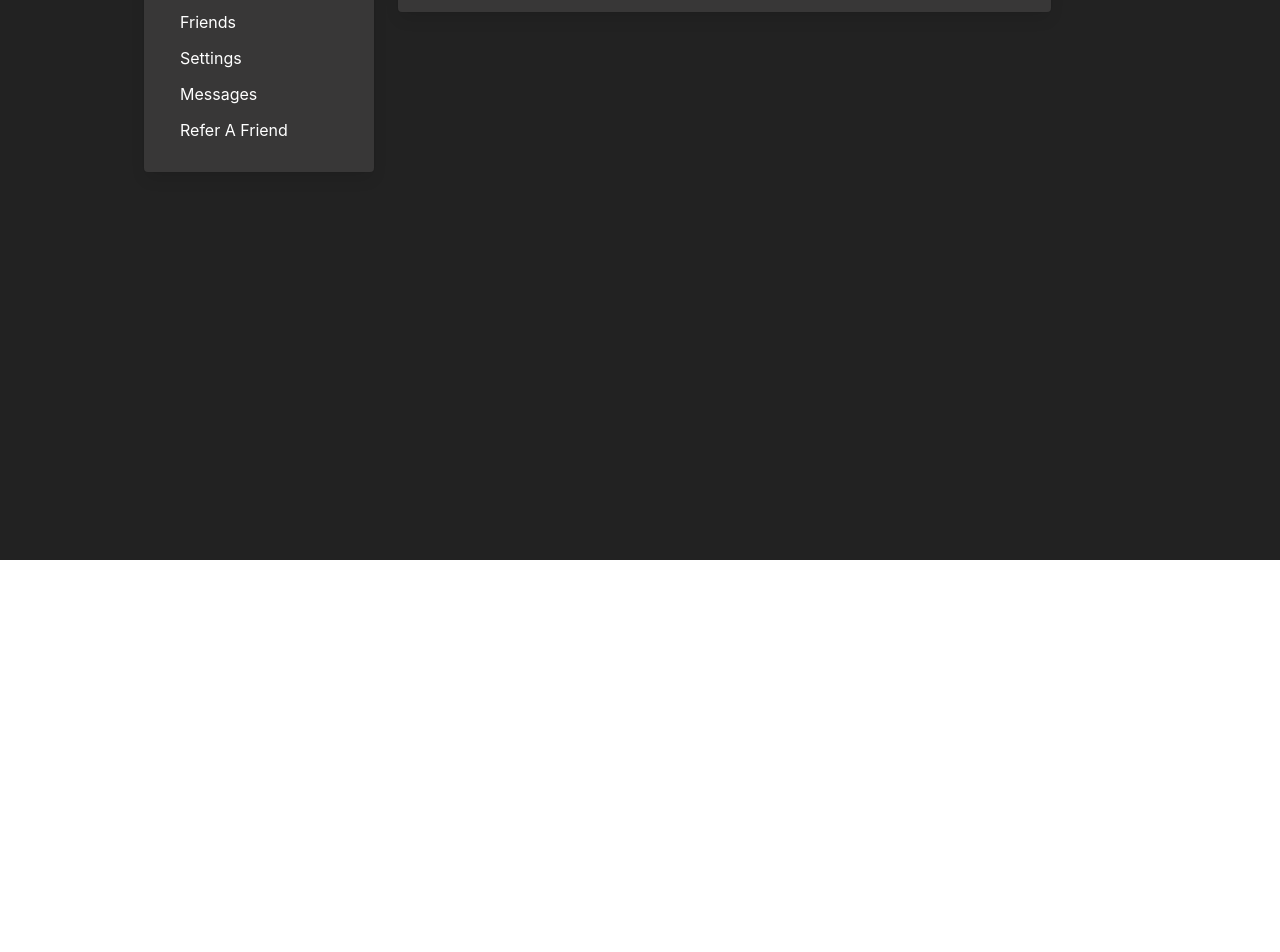
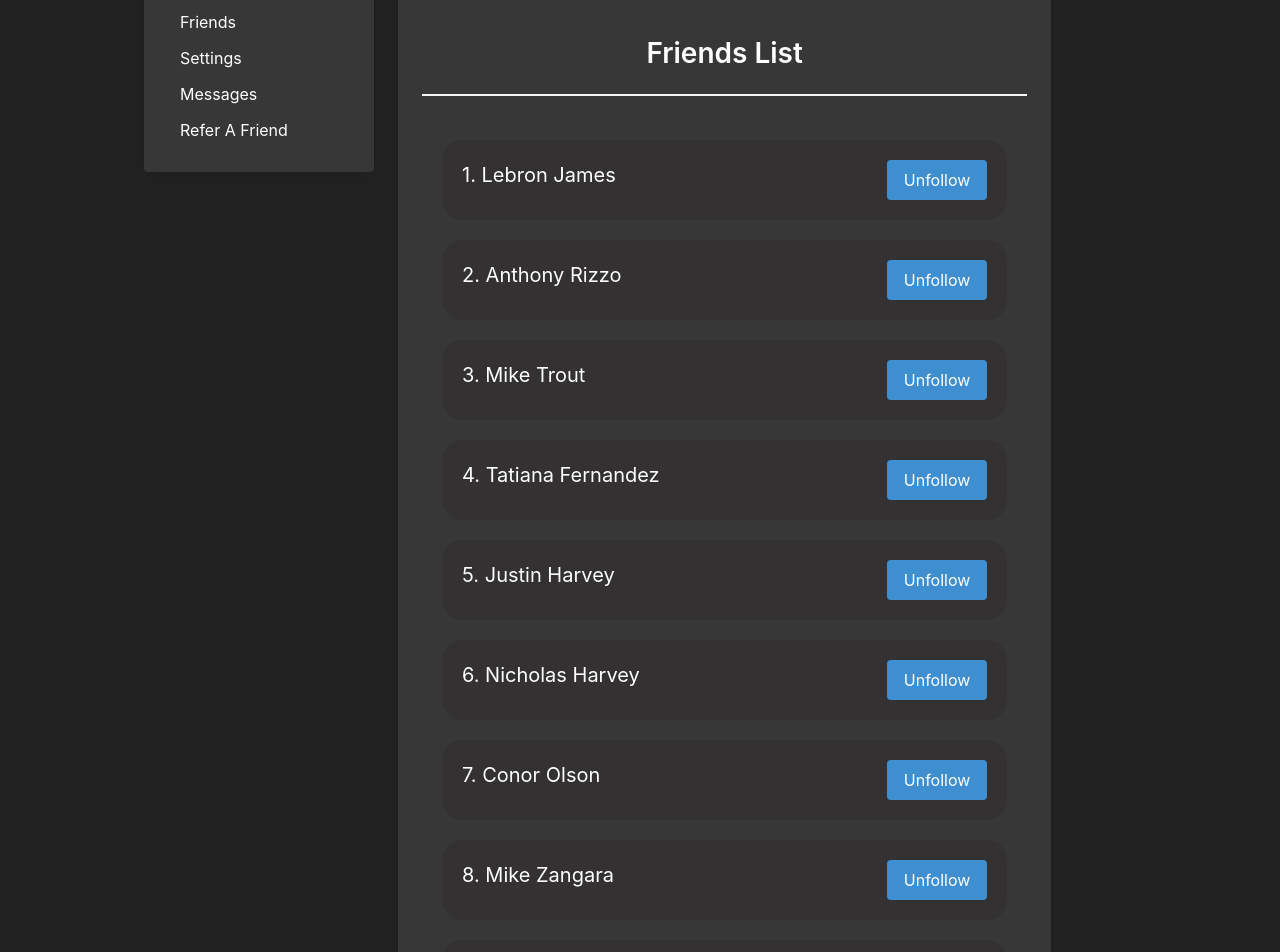
Before and after one commit to zangaran1/Web-Server-Projects, a Vue app in the folder client/: page / in a window 1280 px wide. Shown: the part 240-1192 px from the top of the page. Before the commit the page ends 800 px from the top, so only its background shows below. Built offline with nearby package versions, Linux system fonts and the light colour scheme.

Commit message:
friends list

```diff
--- a/client/index.html
+++ b/client/index.html
@@ -6,7 +6,7 @@
     <meta name="viewport" content="width=device-width, initial-scale=1.0">
     <title>Fitness App</title>
   </head>
-  <body style="background-color: rgb(34, 34, 34); height: 100vh;">
+  <body style="background-color: rgb(34, 34, 34); overflow: hidden;">
     <div id="app"></div>
     <script type="module" src="/src/main.ts"></script>
   </body>
--- a/client/src/components/MainSection.vue
+++ b/client/src/components/MainSection.vue
@@ -3,6 +3,7 @@
     import { RouterLink } from 'vue-router';
     import { useSession, login } from '@/model/session';
     import UserProfileView from '@/views/otherViews/userProfileView.vue';
+    import FriendsListView from '@/views/otherViews/FriendsListView.vue';
 
 
 const session = useSession();
@@ -22,7 +23,7 @@ const session = useSession();
                 <UserProfileView />
             </div>
             <div class="friends-list">
-
+                <FriendsListView />
             </div>
             <div class="messages-content">
 
--- /dev/null
+++ b/client/src/views/otherViews/FriendsListView.vue
@@ -0,0 +1,84 @@
+<script setup lang="ts">
+import { ref } from 'vue';
+import { useSession, login } from '@/model/session';
+
+
+const session = useSession();
+</script>
+
+<template>
+    <div class="user-friends-list-banner">
+        <h2>Friends List</h2>
+        <hr>
+        <div class="list-of-friends">
+            <span class="follower-slide">
+                1. Lebron James
+                <a class="button is-info" id="unfollow-btn">Unfollow</a>
+            </span>
+            <span class="follower-slide">
+                2. Anthony Rizzo
+                <a class="button is-info" id="unfollow-btn">Unfollow</a>
+            </span>
+            <span class="follower-slide">
+                3. Mike Trout
+                <a class="button is-info" id="unfollow-btn">Unfollow</a>
+            </span>
+            <span class="follower-slide">
+                4. Tatiana Fernandez
+                <a class="button is-info" id="unfollow-btn">Unfollow</a>
+            </span>
+            <span class="follower-slide">
+                5. Justin Harvey
+                <a class="button is-info" id="unfollow-btn">Unfollow</a>
+            </span>
+            <span class="follower-slide">
+                6. Nicholas  Harvey
+                <a class="button is-info" id="unfollow-btn">Unfollow</a>
+            </span>
+            <span class="follower-slide">
+                7. Conor Olson
+                <a class="button is-info" id="unfollow-btn">Unfollow</a>
+            </span>
+            <span class="follower-slide">
+                8. Mike Zangara
+                <a class="button is-info" id="unfollow-btn">Unfollow</a>
+            </span>
+            <span class="follower-slide">
+                9. Katniss Everdeen
+                <a class="button is-info" id="unfollow-btn">Unfollow</a>
+            </span>
+            <span class="follower-slide">
+                10. Peeta Melark
+                <a class="button is-info" id="unfollow-btn">Unfollow</a>
+            </span>
+        </div>
+    </div>
+</template>
+
+<style scoped>
+.user-friends-list-banner h2{
+    color: rgb(255, 255, 255);
+    visibility: visible;
+    text-align: center;
+    margin-top: 50px;
+}
+.list-of-friends{
+    color: white;
+    font-size: 20px;
+    display: flex;
+    flex-direction: column;
+    padding: 10px;
+    justify-content: center;
+
+}
+#unfollow-btn{
+    margin-right: 0px;
+    float: right;
+}
+.follower-slide{
+    background-color: rgb(51, 49, 49);
+    padding: 20px;
+    border-radius: 20px;
+    margin: 10px;
+}
+</style>
--- a/client/src/views/otherViews/userProfileView.vue
+++ b/client/src/views/otherViews/userProfileView.vue
@@ -31,6 +31,10 @@ const session = useSession();
         </aside>
    </div>
    <div class="user-bio-container" v-if="session.user">
+        <div class="user-bio-headline">
+            <h2>Something About Me</h2>
+            <hr>
+        </div>
         <div class="user-bio">
             <p >
                 Hello My name is Nicholas Zangara, and I am a Senior Computer Science Student at SUNY New Paltz. I also play baseball for the school. I am a left handed pitcher, and fitness and athletics is a big part of my life!
@@ -73,13 +77,20 @@ const session = useSession();
     padding: 20px;
 }
 .user-bio-container{
-    padding: 20px;
     display: flex;
-    flex-direction: row;
+    margin-top: 50px;
+    flex-direction: column;
     justify-content: center;
 }
 .user-bio{
     padding: 20px;
     color: white;
 }
+.user-bio-headline h2{
+    color: white;
+    text-align: center;
+}
+.user-bio-headline{
+    justify-content: center;
+}
 </style>
```
